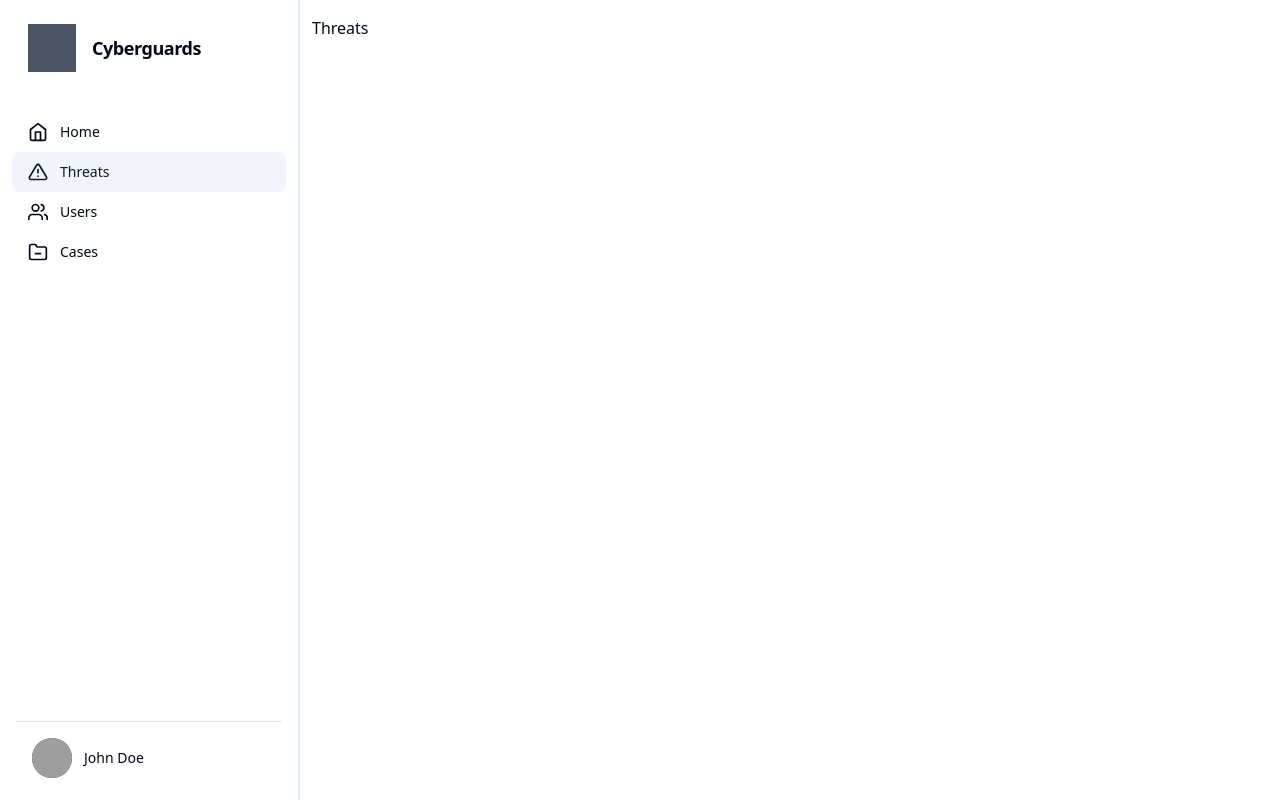
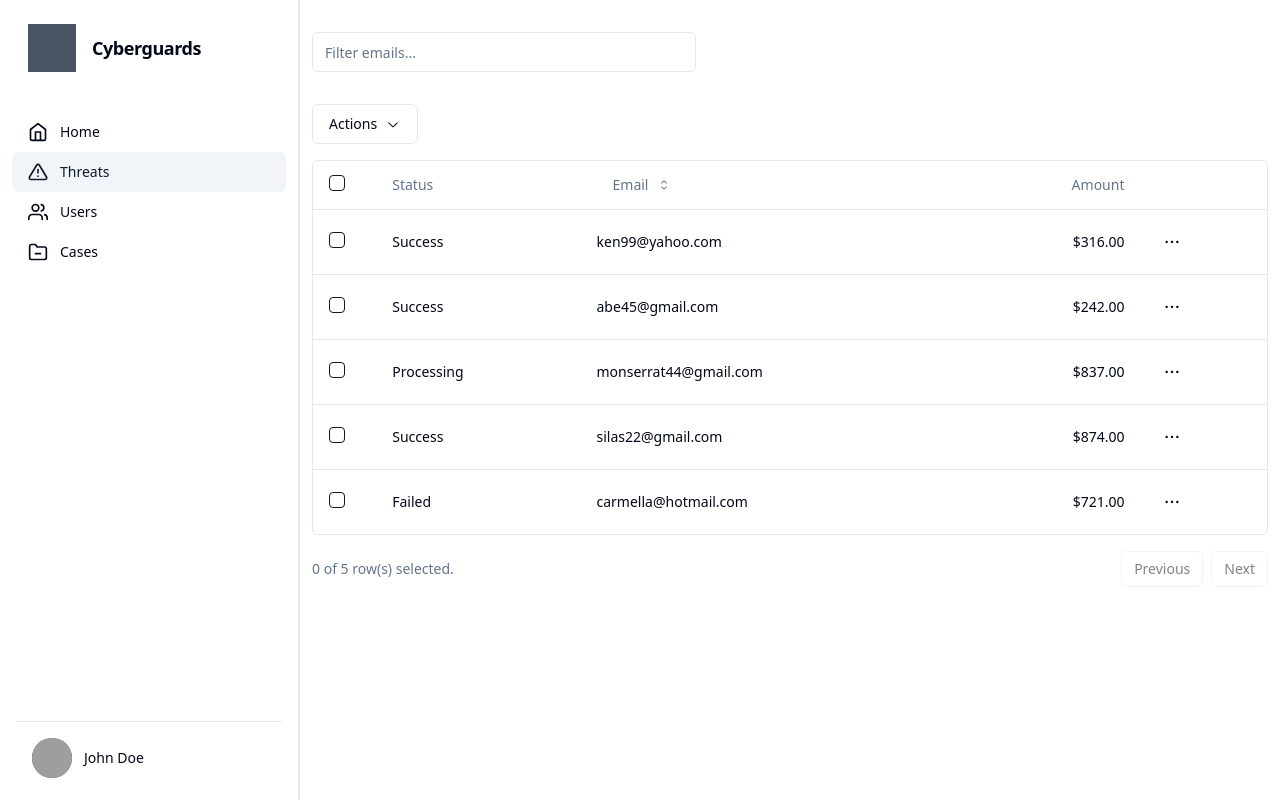
Before and after one commit to javilian98/cyberguards-frontend, a React (Vite) app: page /threats in a window 1280 px wide. Built offline with nearby package versions, Linux system fonts and the light colour scheme; grey boxes are pictures that could not be loaded.

Commit message:
feat: Added data table, drop down and filter
feat: Added data table, drop down and filter

```diff
--- a/package.json
+++ b/package.json
@@ -15,6 +15,7 @@
     "@radix-ui/react-checkbox": "^1.0.4",
     "@radix-ui/react-dialog": "^1.0.5",
     "@radix-ui/react-dropdown-menu": "^2.0.6",
+    "@radix-ui/react-icons": "^1.3.0",
     "@radix-ui/react-label": "^2.0.2",
     "@radix-ui/react-popover": "^1.0.7",
     "@radix-ui/react-select": "^2.0.0",
@@ -23,6 +24,7 @@
     "@radix-ui/react-slot": "^1.0.2",
     "@radix-ui/react-tabs": "^1.0.4",
     "@tanstack/react-table": "^8.11.8",
+    "add": "^2.0.6",
     "class-variance-authority": "^0.7.0",
     "clsx": "^2.1.0",
     "cmdk": "^0.2.1",
@@ -32,6 +34,8 @@
     "react-icons": "^5.0.1",
     "react-responsive": "^9.0.2",
     "react-router-dom": "^6.21.3",
+    "shadcn-ui": "^0.8.0",
+    "table": "^6.8.1",
     "tailwind-merge": "^2.2.1",
     "tailwindcss-animate": "^1.0.7",
     "vaul": "^0.9.0"
--- a/src/pages/Threats.tsx
+++ b/src/pages/Threats.tsx
@@ -1,5 +1,318 @@
-function Threats() {
-  return <div>Threats</div>;
+"use client"
+
+import * as React from "react"
+import {
+  CaretSortIcon,
+  ChevronDownIcon,
+  DotsHorizontalIcon,
+} from "@radix-ui/react-icons"
+import {
+  ColumnDef,
+  ColumnFiltersState,
+  SortingState,
+  VisibilityState,
+  flexRender,
+  getCoreRowModel,
+  getFilteredRowModel,
+  getPaginationRowModel,
+  getSortedRowModel,
+  useReactTable,
+} from "@tanstack/react-table"
+
+import { Button } from "@/components/ui/button"
+import { Checkbox } from "@/components/ui/checkbox"
+import {
+  DropdownMenu,
+  DropdownMenuCheckboxItem,
+  DropdownMenuContent,
+  DropdownMenuItem,
+  DropdownMenuLabel,
+  DropdownMenuSeparator,
+  DropdownMenuTrigger,
+} from "@/components/ui/dropdown-menu"
+import { Input } from "@/components/ui/input"
+import {
+  Table,
+  TableBody,
+  TableCell,
+  TableHead,
+  TableHeader,
+  TableRow,
+} from "@/components/ui/table"
+
+const data: Payment[] = [
+  {
+    id: "m5gr84i9",
+    amount: 316,
+    status: "success",
+    email: "ken99@yahoo.com",
+  },
+  {
+    id: "3u1reuv4",
+    amount: 242,
+    status: "success",
+    email: "Abe45@gmail.com",
+  },
+  {
+    id: "derv1ws0",
+    amount: 837,
+    status: "processing",
+    email: "Monserrat44@gmail.com",
+  },
+  {
+    id: "5kma53ae",
+    amount: 874,
+    status: "success",
+    email: "Silas22@gmail.com",
+  },
+  {
+    id: "bhqecj4p",
+    amount: 721,
+    status: "failed",
+    email: "carmella@hotmail.com",
+  },
+]
+
+export type Payment = {
+  id: string
+  amount: number
+  status: "pending" | "processing" | "success" | "failed"
+  email: string
 }
 
+export const columns: ColumnDef<Payment>[] = [
+  {
+    id: "select",
+    header: ({ table }) => (
+      <Checkbox
+        checked={
+          table.getIsAllPageRowsSelected() ||
+          (table.getIsSomePageRowsSelected() && "indeterminate")
+        }
+        onCheckedChange={(value) => table.toggleAllPageRowsSelected(!!value)}
+        aria-label="Select all"
+      />
+    ),
+    cell: ({ row }) => (
+      <Checkbox
+        checked={row.getIsSelected()}
+        onCheckedChange={(value) => row.toggleSelected(!!value)}
+        aria-label="Select row"
+      />
+    ),
+    enableSorting: false,
+    enableHiding: false,
+  },
+  {
+    accessorKey: "status",
+    header: "Status",
+    cell: ({ row }) => (
+      <div className="capitalize">{row.getValue("status")}</div>
+    ),
+  },
+  {
+    accessorKey: "email",
+    header: ({ column }) => {
+      return (
+        <Button
+          variant="ghost"
+          onClick={() => column.toggleSorting(column.getIsSorted() === "asc")}
+        >
+          Email
+          <CaretSortIcon className="ml-2 h-4 w-4" />
+        </Button>
+      )
+    },
+    cell: ({ row }) => <div className="lowercase">{row.getValue("email")}</div>,
+  },
+  {
+    accessorKey: "amount",
+    header: () => <div className="text-right">Amount</div>,
+    cell: ({ row }) => {
+      const amount = parseFloat(row.getValue("amount"))
+
+      // Format the amount as a dollar amount
+      const formatted = new Intl.NumberFormat("en-US", {
+        style: "currency",
+        currency: "USD",
+      }).format(amount)
+
+      return <div className="text-right font-medium">{formatted}</div>
+    },
+  },
+  {
+    id: "actions",
+    enableHiding: false,
+    cell: ({ row }) => {
+      const payment = row.original
+
+      return (
+        <DropdownMenu>
+          <DropdownMenuTrigger asChild>
+            <Button variant="ghost" className="h-8 w-8 p-0">
+              <span className="sr-only">Open menu</span>
+              <DotsHorizontalIcon className="h-4 w-4" />
+            </Button>
+          </DropdownMenuTrigger>
+          <DropdownMenuContent align="end">
+            <DropdownMenuLabel>Actions</DropdownMenuLabel>
+            <DropdownMenuItem
+              onClick={() => navigator.clipboard.writeText(payment.id)}
+            >
+              Copy payment ID
+            </DropdownMenuItem>
+            <DropdownMenuSeparator />
+            <DropdownMenuItem>View customer</DropdownMenuItem>
+            <DropdownMenuItem>View payment details</DropdownMenuItem>
+          </DropdownMenuContent>
+        </DropdownMenu>
+      )
+    },
+  },
+]
+
+export function Threats() {
+  const [sorting, setSorting] = React.useState<SortingState>([])
+  const [columnFilters, setColumnFilters] = React.useState<ColumnFiltersState>(
+    []
+  )
+  const [columnVisibility, setColumnVisibility] =
+    React.useState<VisibilityState>({})
+  const [rowSelection, setRowSelection] = React.useState({})
+
+  const table = useReactTable({
+    data,
+    columns,
+    onSortingChange: setSorting,
+    onColumnFiltersChange: setColumnFilters,
+    getCoreRowModel: getCoreRowModel(),
+    getPaginationRowModel: getPaginationRowModel(),
+    getSortedRowModel: getSortedRowModel(),
+    getFilteredRowModel: getFilteredRowModel(),
+    onColumnVisibilityChange: setColumnVisibility,
+    onRowSelectionChange: setRowSelection,
+    state: {
+      sorting,
+      columnFilters,
+      columnVisibility,
+      rowSelection,
+    },
+  })
+
+  return (
+    <div className="w-full">
+      <div className="flex items-center py-4">
+        <Input
+          placeholder="Filter emails..."
+          value={(table.getColumn("email")?.getFilterValue() as string) ?? ""}
+          onChange={(event) =>
+            table.getColumn("email")?.setFilterValue(event.target.value)
+          }
+          className="max-w-sm"
+        /> </div>
+        <div className=" py-4">
+        <DropdownMenu>
+          <DropdownMenuTrigger asChild>
+            <Button variant="outline" className="ml-auto">
+              Actions <ChevronDownIcon className="ml-2 h-4 w-4" />
+            </Button>
+          </DropdownMenuTrigger>
+          <DropdownMenuContent align="start"className="block">
+            {table
+              .getAllColumns()
+              .filter((column) => column.getCanHide())
+              .map((column) => {
+                return (
+                  <DropdownMenuCheckboxItem
+                    key={column.id}
+                    className="capitalize"
+                    checked={column.getIsVisible()}
+                    onCheckedChange={(value) =>
+                      column.toggleVisibility(!!value)
+                    }
+                  >
+                    {column.id}
+                  </DropdownMenuCheckboxItem>
+                )
+              })}
+          </DropdownMenuContent>
+        </DropdownMenu>
+      </div>
+      <div className="rounded-md border">
+        <Table>
+          <TableHeader>
+            {table.getHeaderGroups().map((headerGroup) => (
+              <TableRow key={headerGroup.id}>
+                {headerGroup.headers.map((header) => {
+                  return (
+                    <TableHead key={header.id}>
+                      {header.isPlaceholder
+                        ? null
+                        : flexRender(
+                            header.column.columnDef.header,
+                            header.getContext()
+                          )}
+                    </TableHead>
+                  )
+                })}
+              </TableRow>
+            ))}
+          </TableHeader>
+          <TableBody>
+            {table.getRowModel().rows?.length ? (
+              table.getRowModel().rows.map((row) => (
+                <TableRow
+                  key={row.id}
+                  data-state={row.getIsSelected() && "selected"}
+                >
+                  {row.getVisibleCells().map((cell) => (
+                    <TableCell key={cell.id}>
+                      {flexRender(
+                        cell.column.columnDef.cell,
+                        cell.getContext()
+                      )}
+                    </TableCell>
+                  ))}
+                </TableRow>
+              ))
+            ) : (
+              <TableRow>
+                <TableCell
+                  colSpan={columns.length}
+                  className="h-24 text-center"
+                >
+                  No results.
+                </TableCell>
+              </TableRow>
+            )}
+          </TableBody>
+        </Table>
+      </div>
+      <div className="flex items-center justify-end space-x-2 py-4">
+        <div className="flex-1 text-sm text-muted-foreground">
+          {table.getFilteredSelectedRowModel().rows.length} of{" "}
+          {table.getFilteredRowModel().rows.length} row(s) selected.
+        </div>
+        <div className="space-x-2">
+          <Button
+            variant="outline"
+            size="sm"
+            onClick={() => table.previousPage()}
+            disabled={!table.getCanPreviousPage()}
+          >
+            Previous
+          </Button>
+          <Button
+            variant="outline"
+            size="sm"
+            onClick={() => table.nextPage()}
+            disabled={!table.getCanNextPage()}
+          >
+            Next
+          </Button>
+        </div>
+      </div>
+    </div>
+  )
+}
 export default Threats;
```
Also changed, not shown: 1 other file (tests, documents, lock files or other folders).
